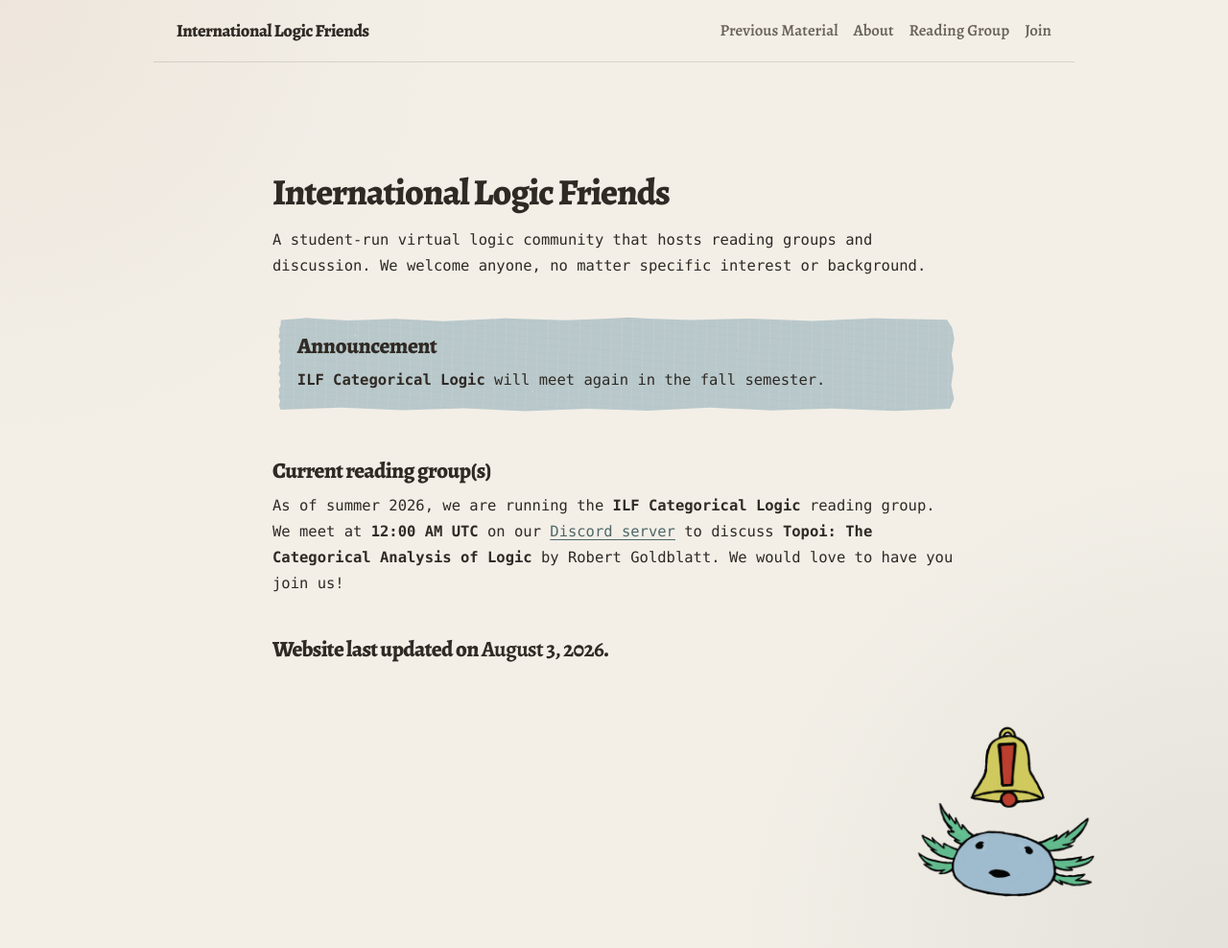
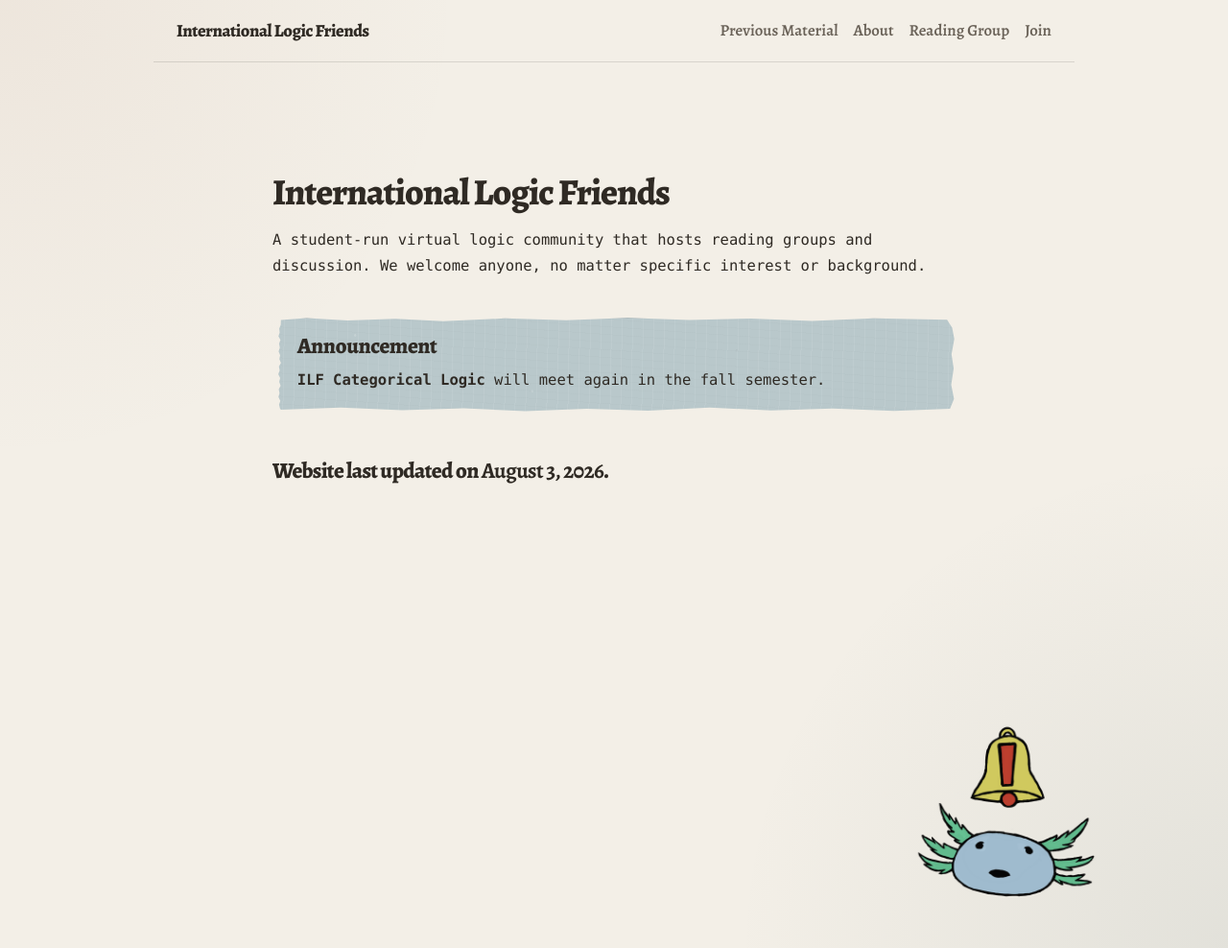
Before and after one commit to international-logic-friends/international-logic-friends.github.io, a Jekyll site: the page built from index.md, in a window 1280 px wide and 988 px high. Shown: the whole window at 96% size. Built offline with Jekyll 4.4.1, drawn with Linux system fonts in a browser that asks for light colours; some web fonts are replaced.

Commit message:
fall update

```diff
--- a/index.md
+++ b/index.md
@@ -16,10 +16,4 @@ A student-run virtual logic community that hosts reading groups and discussion.
 
 </div>
 
-### Current reading group(s)
-
-As of summer 2026, we are running the **ILF Categorical Logic** reading group. We meet at **<time class="local-time time-only" datetime="2026-06-02T20:00:00-04:00">
-  8:00 PM Eastern
-</time>** on our [Discord server](https://discord.gg/5BRDy8rYg) to discuss **Topoi: The Categorical Analysis of Logic** by Robert Goldblatt. We would love to have you join us!
-
 ### Website last updated on **{{ site.time | date: "%B %-d, %Y" }}**.
```
